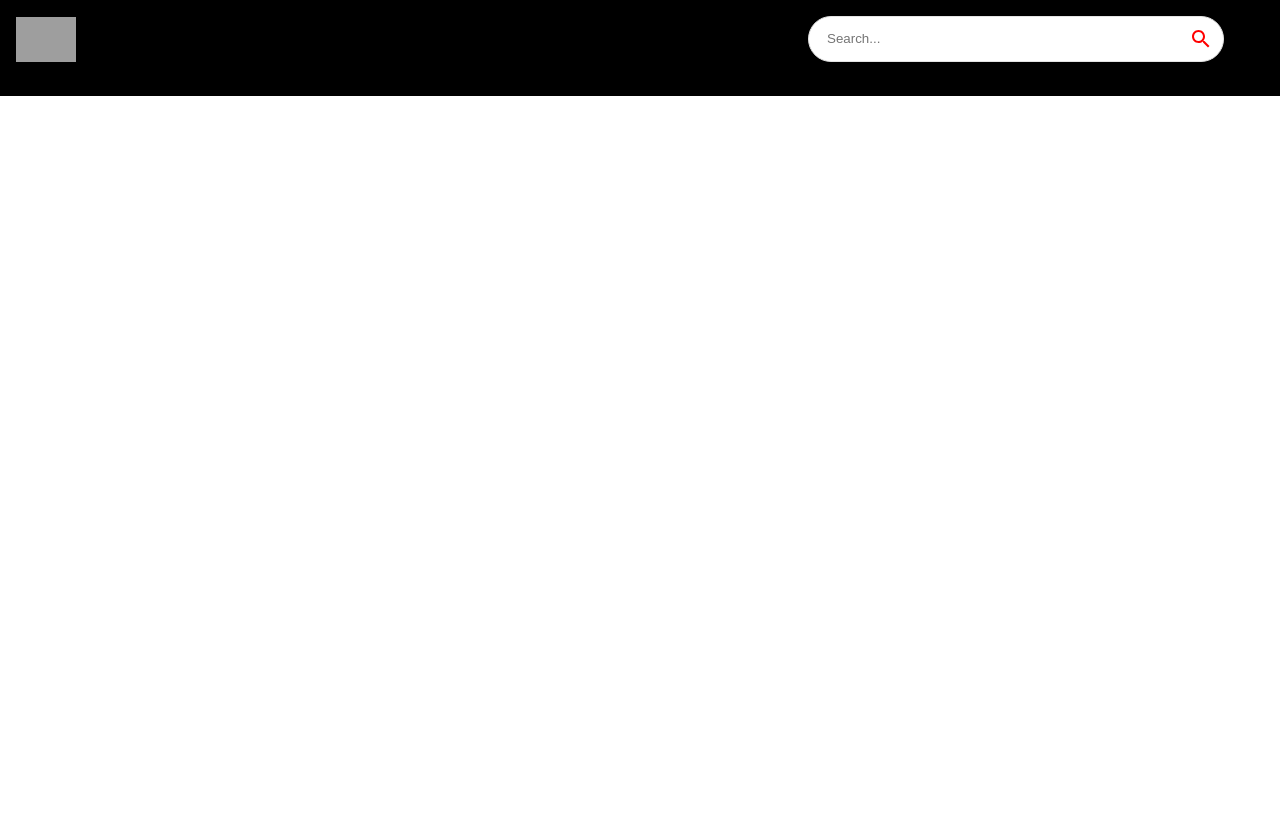
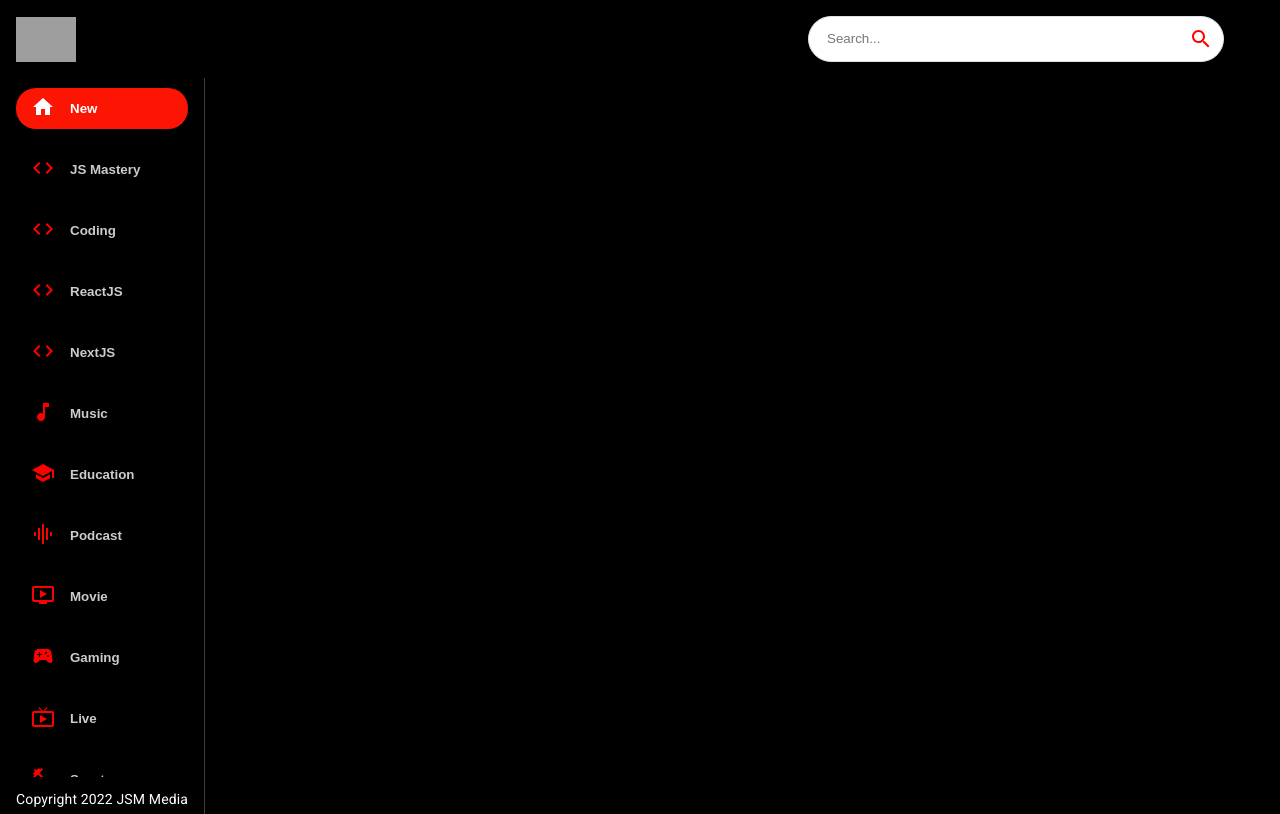
Before and after one commit to adilisani1/youtube-clone, a React (Create React App) app: page / in a window 1280 px wide. Built offline with nearby package versions, Linux system fonts and the light colour scheme; grey boxes are pictures that could not be loaded.

Commit message:
Sidebar completed

```diff
--- a/src/components/Feed.jsx
+++ b/src/components/Feed.jsx
@@ -1,9 +1,31 @@
 import { Box, Stack, Typography } from '@mui/material'
 import React from 'react'
+import { Sidebar } from './Sidebar';
 
 const Feed = () => {
     return (
-        <div>Feed</div>
+        <Stack sx={{
+            flexDirection: {
+                sx: "column",
+                md: "row"
+            }
+        }}>
+            <Box sx={{
+                height: { sx: "auto", md: "92vh" },
+                borderRight: "1px solid #3d3d3d",
+                px: { sx: 0, md: 2 }
+            }}>
+                <Sidebar />
+                <Typography className='copyright'
+                    variant="body2"
+                    sx={{ mt: 1.5, color: '#fff' }}
+                >
+                    Copyright 2022 JSM Media
+
+                </Typography>
+            </Box>
+
+        </Stack>
     )
 }
 
--- /dev/null
+++ b/src/components/Sidebar.jsx
@@ -0,0 +1,27 @@
+import { Stack } from '@mui/material'
+import React from 'react'
+import { categories } from '../utils/constants';
+
+export const Sidebar = () => {
+    const selectedCat = "New"
+    return (
+        <Stack sx={{
+            overflowY: "auto",
+            height: { sx: 'auto', md: '95%' },
+            flexDirection: { md: 'column' }
+        }}>
+            {
+                categories.map((category) => (
+                    <button className='category-btn' style={{
+                        background: category.name === selectedCat && '#fc1503 ', color: ' #fff'
+                    }}
+                        key={category.name}>
+                        <span
+                            style={{ color: category.name === selectedCat ? 'white' : 'red', marginRight: '15px' }} >{category.icon}</span>
+                        <span style={{ opacity: category.name === selectedCat ? '1' : '0.8' }}>{category.name}</span>
+                    </button>
+                ))
+            }
+        </Stack>
+    )
+}
```
